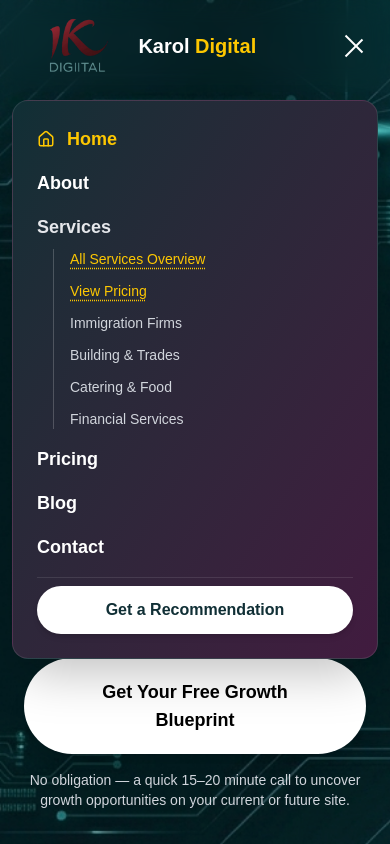
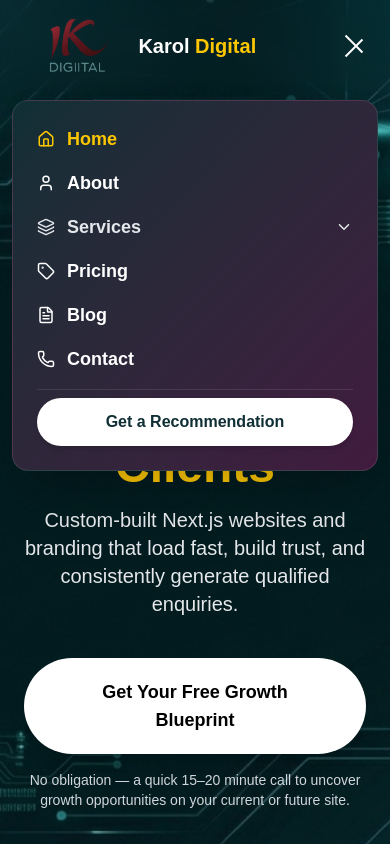
Before and after one commit to Getu4ever/karoldigital-site, a Next.js app: page / in a window 390 px wide. Both pictures are taken after a click on the button "Toggle Menu". Shown: the top 844 px of the page. Built offline with nearby package versions, Linux system fonts and the light colour scheme.

Commit message:
mobile home link only

```diff
--- a/components/Header.tsx
+++ b/components/Header.tsx
@@ -23,6 +23,7 @@
 export default function Header() {
   const [open, setOpen] = useState(false);
   const [servicesOpen, setServicesOpen] = useState(false);
+  const [mobileServicesOpen, setMobileServicesOpen] = useState(false);
   const [scrolled, setScrolled] = useState(false);
   const pathname = usePathname();
 
@@ -32,11 +33,32 @@
     return () => window.removeEventListener("scroll", handleScroll);
   }, []);
 
+  const closeMobileMenu = () => {
+    setOpen(false);
+    setMobileServicesOpen(false);
+  };
+
   const serviceItems = [
-    { href: "/services/immigration-services", label: "Immigration Firms", icon: <Scale size={16} /> },
-    { href: "/services/building-services", label: "Building & Trades", icon: <HardHat size={16} /> },
-    { href: "/services/catering-services", label: "Catering & Food", icon: <Utensils size={16} /> },
-    { href: "/services/financial-services", label: "Financial Services", icon: <Landmark size={16} /> },
+    {
+      href: "/services/immigration-services",
+      label: "Immigration Firms",
+      icon: <Scale size={16} />,
+    },
+    {
+      href: "/services/building-services",
+      label: "Building & Trades",
+      icon: <HardHat size={16} />,
+    },
+    {
+      href: "/services/catering-services",
+      label: "Catering & Food",
+      icon: <Utensils size={16} />,
+    },
+    {
+      href: "/services/financial-services",
+      label: "Financial Services",
+      icon: <Landmark size={16} />,
+    },
   ];
 
   const menuItems = [
@@ -177,7 +199,10 @@
         </div>
 
         <button
-          onClick={() => setOpen(!open)}
+          onClick={() => {
+            setOpen(!open);
+            if (open) setMobileServicesOpen(false);
+          }}
           className="md:hidden flex flex-col items-center space-y-1.5"
           aria-label="Toggle Menu"
         >
@@ -201,11 +226,17 @@
 
       <AnimatePresence>
         {open && (
-          <motion.div className="md:hidden absolute left-3 right-3 top-[100px] rounded-2xl bg-gradient-to-br from-[#102f35] to-[#411b3f] text-white p-6 shadow-2xl border border-white/10">
+          <motion.div
+            initial={{ opacity: 0, y: -12 }}
+            animate={{ opacity: 1, y: 0 }}
+            exit={{ opacity: 0, y: -12 }}
+            transition={{ duration: 0.25 }}
+            className="md:hidden absolute left-3 right-3 top-[100px] rounded-2xl bg-gradient-to-br from-[#102f35] to-[#411b3f] text-white p-6 shadow-2xl border border-white/10"
+          >
             <nav className="flex flex-col space-y-4">
               <Link
                 href="/"
-                onClick={() => setOpen(false)}
+                onClick={closeMobileMenu}
                 className={`flex items-center gap-3 text-lg font-semibold ${
                   pathname === "/" ? "text-yellow-400" : "text-white"
                 }`}
@@ -217,54 +248,75 @@
               {menuItems.map((item) => (
                 <div key={item.href}>
                   {item.dropdown ? (
-                    <div className="flex items-center gap-3 text-lg font-semibold text-gray-200">
-                      {item.label}
-                    </div>
-                  ) : (
-                    <Link
-                      href={item.href}
-                      onClick={() => setOpen(false)}
-                      className={`flex items-center gap-3 text-lg font-semibold ${
-                        pathname === item.href ? "text-yellow-400" : "text-white"
+                    <>
+                      <button
+                        type="button"
+                        onClick={() => setMobileServicesOpen(!mobileServicesOpen)}
+                        className={`flex w-full items-center justify-between text-lg font-semibold transition ${
+                          mobileServicesOpen ? "text-yellow-400" : "text-gray-200"
                         }`}
                       >
+                        <span className="flex items-center gap-3">
+                          {item.icon}
                           {item.label}
-                    </Link>
-                  )}
+                        </span>
+                        <ChevronDown
+                          size={18}
+                          className={`transition-transform ${
+                            mobileServicesOpen ? "rotate-180" : ""
+                          }`}
+                        />
+                      </button>
 
-                  {item.dropdown && (
-                    <div className="mt-2 ml-4 flex flex-col space-y-3 border-l border-white/20 pl-4">
-                      <Link
-                        href="/services"
-                        onClick={() => setOpen(false)}
-                        className="text-sm font-medium text-yellow-400 underline decoration-dotted underline-offset-4"
+                      <AnimatePresence>
+                        {mobileServicesOpen && (
+                          <motion.div
+                            initial={{ opacity: 0, height: 0 }}
+                            animate={{ opacity: 1, height: "auto" }}
+                            exit={{ opacity: 0, height: 0 }}
+                            transition={{ duration: 0.25 }}
+                            className="overflow-hidden"
                           >
-                        All Services Overview
-                      </Link>
-
-                      <Link
-                        href="/pricing"
-                        onClick={() => setOpen(false)}
-                        className="text-sm font-medium text-yellow-400 underline decoration-dotted underline-offset-4"
-                      >
-                        View Pricing
-                      </Link>
-
+                            <div className="mt-3 ml-4 flex flex-col space-y-3 border-l border-white/20 pl-4">
                               {item.dropdown.map((sub) => (
                                 <Link
                                   key={sub.href}
                                   href={sub.href}
-                          onClick={() => setOpen(false)}
-                          className={`text-sm ${
+                                  onClick={closeMobileMenu}
+                                  className={`flex items-center gap-2 text-sm ${
                                     pathname === sub.href
                                       ? "text-yellow-400 font-medium"
                                       : "text-gray-300 hover:text-yellow-400"
                                   }`}
                                 >
+                                  <span className="text-yellow-400">{sub.icon}</span>
                                   {sub.label}
                                 </Link>
                               ))}
+
+                              <Link
+                                href="/services"
+                                onClick={closeMobileMenu}
+                                className="pt-1 text-sm font-medium text-yellow-400 underline decoration-dotted underline-offset-4"
+                              >
+                                All Services Overview
+                              </Link>
                             </div>
+                          </motion.div>
+                        )}
+                      </AnimatePresence>
+                    </>
+                  ) : (
+                    <Link
+                      href={item.href}
+                      onClick={closeMobileMenu}
+                      className={`flex items-center gap-3 text-lg font-semibold ${
+                        pathname === item.href ? "text-yellow-400" : "text-white"
+                      }`}
+                    >
+                      {item.icon}
+                      {item.label}
+                    </Link>
                   )}
                 </div>
               ))}
@@ -272,7 +324,7 @@
               <div className="flex flex-col gap-2 pt-2 border-t border-white/10">
                 <Link
                   href="/contact"
-                  onClick={() => setOpen(false)}
+                  onClick={closeMobileMenu}
                   className="bg-white text-[#102f35] py-3 rounded-full text-center font-bold shadow-md active:scale-95 transition"
                 >
                   Get a Recommendation
```
Lines whose indentation alone changed are shown as unchanged.
